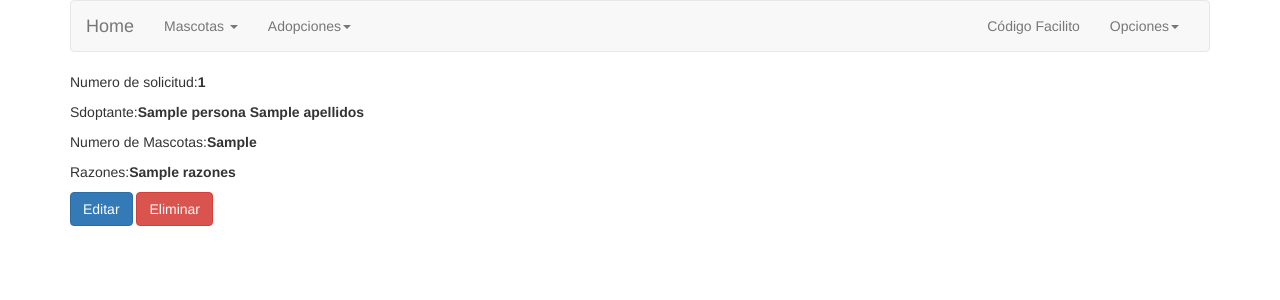
After one commit to yesiboot/mascotas, a Django app: template templates/adopcion/solicitud_show.html in a window 1280 px wide. The commit adds this page. Shown: the top 300 px of the page. Run offline with Django 3.2, Linux system fonts and the light colour scheme; the template is opened without the code that fills it: most values are stand-ins (such as "Sample title", 1, 10 or a date in 2020); some libraries are stand-ins or nearby versions.

Commit message:
agregue el show a mi view basada en clase

```diff
--- a/apps/adopcion/urls.py
+++ b/apps/adopcion/urls.py
@@ -1,5 +1,6 @@
 from django.conf.urls import url
-from apps.adopcion.views import index_adopcion, SolicitudList, SolicitudCreate, SolicitudUpdate, SolicitudDelete
+from apps.adopcion.views import index_adopcion, SolicitudList, SolicitudCreate, SolicitudUpdate, SolicitudDelete,  \
+	SolicitudShow
 
 
 
@@ -9,4 +10,5 @@ urlpatterns = [
 	url(r'^solicitud/nueva$', SolicitudCreate.as_view(), name="solicitud_crear" ),
 	url(r'^solicitud/editar/(?P<pk>\d+)$', SolicitudUpdate.as_view() , name="solicitud_editar" ),
 	url(r'^solicitud/eliminar/(?P<pk>\d+)$', SolicitudDelete.as_view() , name="solicitud_eliminar" ),
+	url(r'^solicitud/mostrar/(?P<pk>\d+)$', SolicitudShow.as_view() , name="solicitud_mostrar" ),
 ]
--- a/templates/adopcion/solicitud_list.html
+++ b/templates/adopcion/solicitud_list.html
@@ -23,6 +23,7 @@
 			<td>{{ solicitud.razones }}</td>
 
 			<td>
+				<a class="btn btn-primary" href="{% url 'adopcion:solicitud_mostrar' solicitud.id %}">Ver</a>
 				<a class="btn btn-primary" href="{% url 'adopcion:solicitud_editar' solicitud.id %}">Editar</a>
 				<a class="btn btn-danger" href="{%url 'adopcion:solicitud_eliminar' solicitud.id %}">Eliminar</a>
 			</td>
--- /dev/null
+++ b/templates/adopcion/solicitud_show.html
@@ -0,0 +1,15 @@
+{% extends 'base/base.html' %}
+
+
+{% block content %}
+
+<p>Numero de solicitud:<strong>{{ solicitud.id }}</p></strong>
+<p>Sdoptante:<strong>{{ solicitud.persona.nombre }} {{solicitud.persona.apellidos}}</p></strong>
+<p>Numero de Mascotas:<strong>{{ solicitud.numero_mascotas }}</p></strong>
+<p>Razones:<strong>{{ solicitud.razones }}</p></strong>
+
+<a class="btn btn-primary" href="{% url 'adopcion:solicitud_editar' solicitud.id %}">Editar</a>
+<a class="btn btn-danger" href="{% url 'adopcion:solicitud_eliminar' solicitud.id %}">Eliminar</a>
+
+
+{% endblock %}
```
Also changed, not shown: apps/adopcion/views.py (+6 -1 lines).
